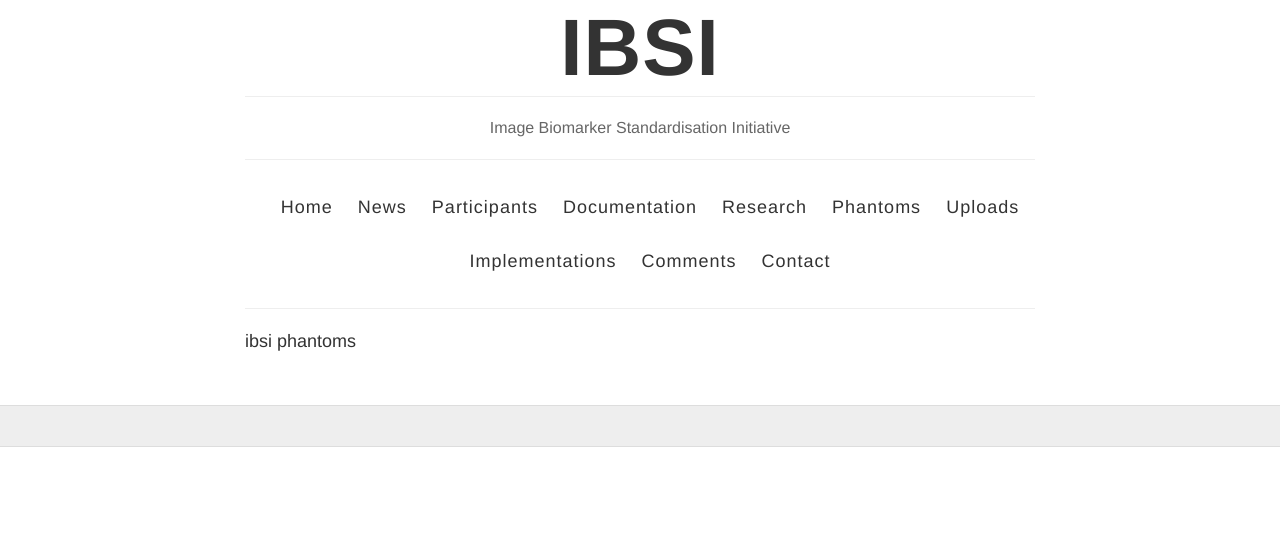
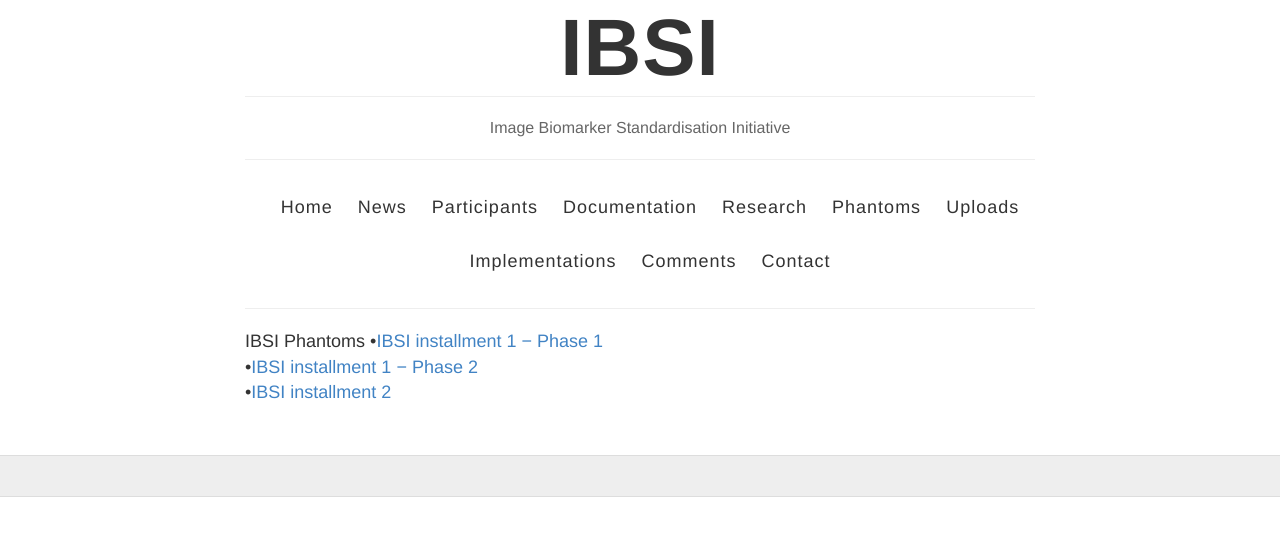
Before and after one commit to rkpandya/IBSI-test, a Jekyll site: the page built from phantoms.html, in a window 1280 px wide. Shown: the top 536 px of the page. Built offline with Jekyll 4.4.1, drawn with Linux system fonts in a browser that asks for light colours.

Commit message:
Update phantoms.html

```diff
--- a/phantoms.html
+++ b/phantoms.html
@@ -4,4 +4,13 @@ title: Phantoms
 permalink: /phantoms/
 ---
 
-ibsi phantoms
+IBSI Phantoms
+
+•<a href="https://drive.google.com/file/d/1rVJyhYtxsGdUCN5c2Yuwchgesh0NTbaL/view?usp=sharing">IBSI installment 1 − Phase 1</a>
+<br style="margin-bottom:240px;"/>
+
+•<a href="https://drive.google.com/file/d/1hEhiAnIsPg0GDPwoaph-WjJUdr0ToPP7/view?usp=sharing">IBSI installment 1 − Phase 2</a>
+<br style="margin-bottom:240px;"/>
+
+•<a href="https://drive.google.com/file/d/1eQUVIEDll85jQqJ72Xbw4La9zhFEy90a/view?usp=sharing">IBSI installment 2</a>
+<br style="margin-bottom:240px;"/>
```
